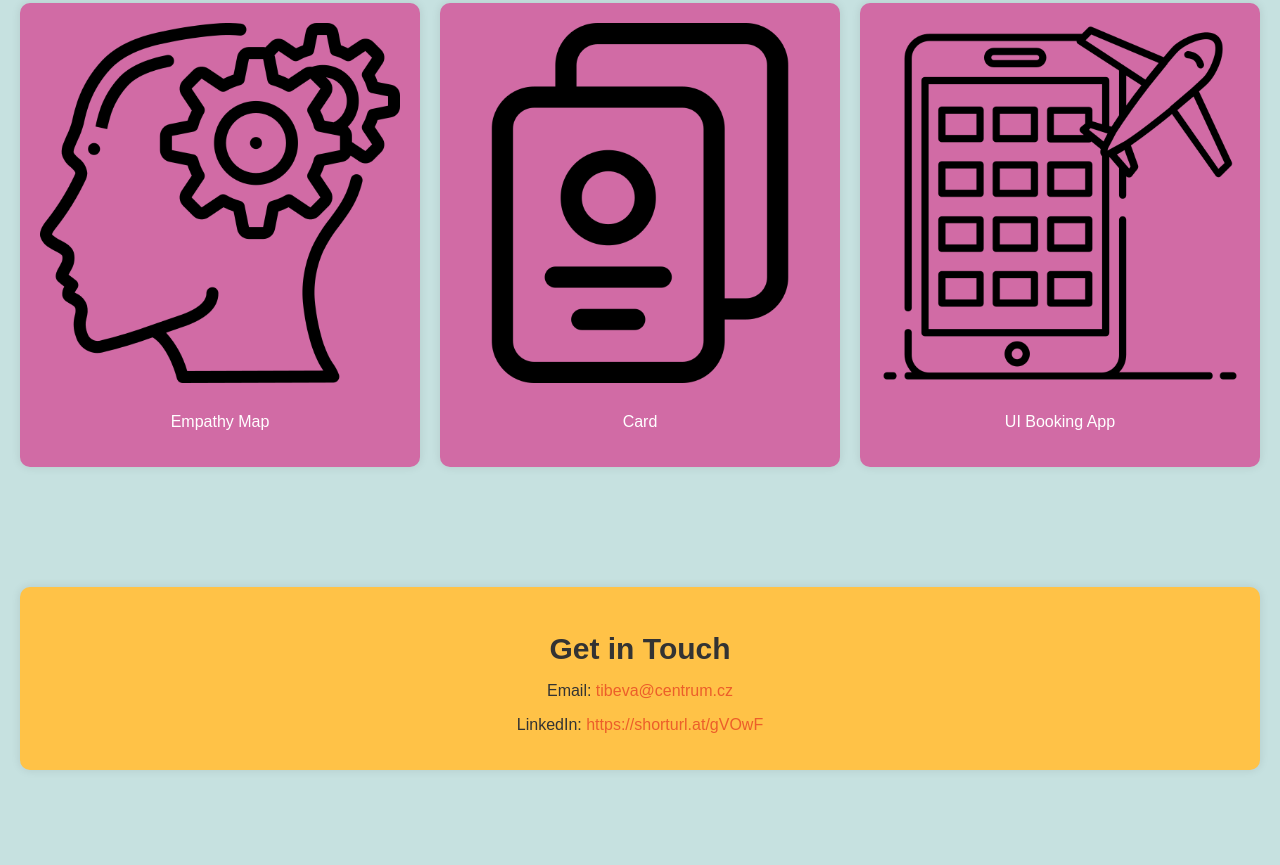
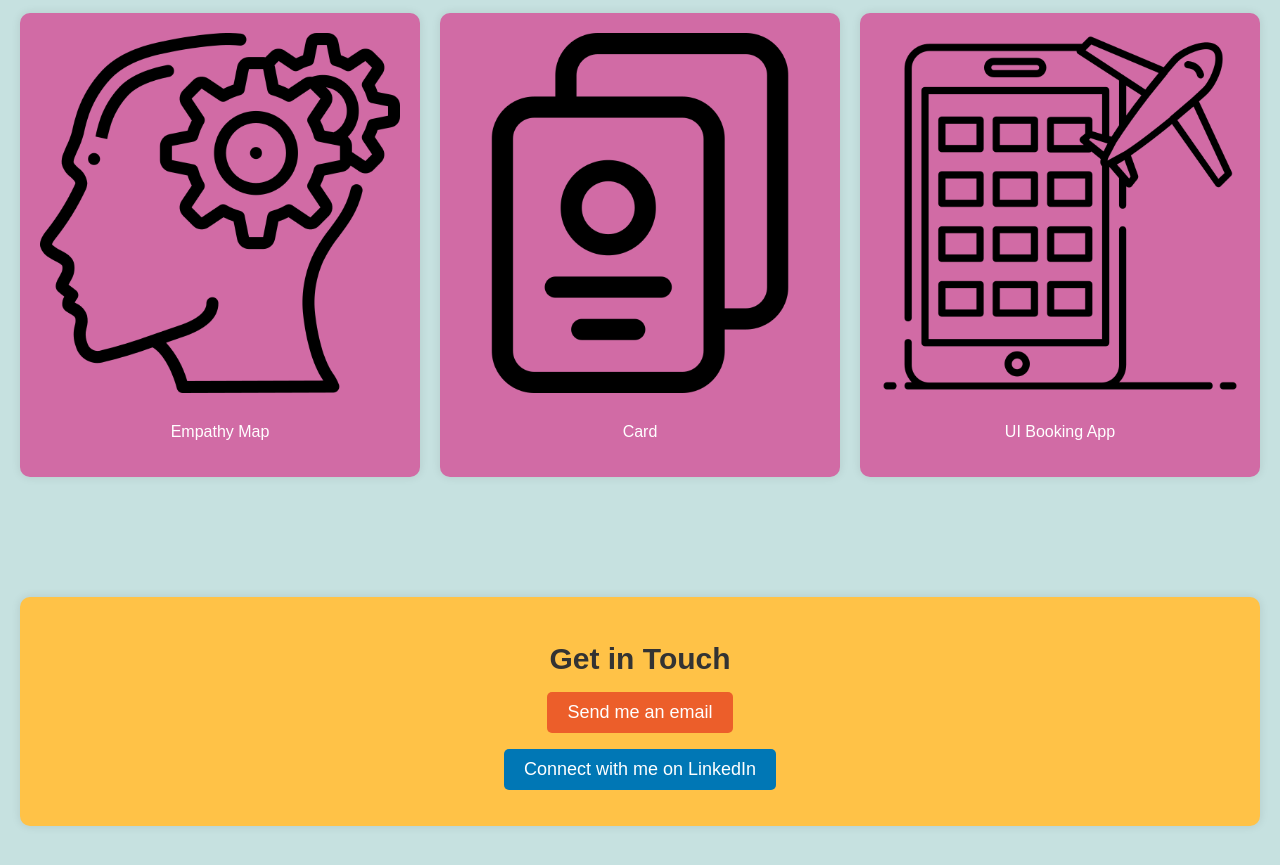
Before and after one commit to tibeva/Projekt-8, a plain HTML site: page index.html in a window 1280 px wide. Shown: the part 1494-2359 px from the top of the page. Before the commit the page ends 2324 px from the top, so only its background shows below. Drawn offline with Linux system fonts and the light colour scheme.

Commit message:
footer adjustement

```diff
--- a/index.html
+++ b/index.html
@@ -115,12 +115,14 @@
           <div class="box large">
             <h2>Get in Touch</h2>
             <p>
-              Email:
-              <a href="mailto:your.email@example.com">tibeva@centrum.cz</a>
+              <a href="mailto:tibeva@centrum.cz" class="email-button"
+                >Send me an email</a
+              >
             </p>
             <p>
-              LinkedIn:
-              <a href="#">https://shorturl.at/gVOwF</a>
+              <a href="https://shorturl.at/gVOwF" class="linkedin-button"
+                >Connect with me on LinkedIn</a
+              >
             </p>
           </div>
         </div>
--- a/styles.css
+++ b/styles.css
@@ -81,11 +81,8 @@ body {
 }
 
 .skills .bento-grid {
-  grid-template-columns: repeat(
-    5,
-    1fr
-  ); /* Ensure all five boxes are in one line */
-  gap: 10px;
+  grid-template-columns: repeat(5, 1fr);
+  gap: 20px;
 }
 
 .skills .box:not(.large) {
@@ -130,6 +127,34 @@ footer a {
   text-decoration: none;
 }
 
+.email-button,
+.linkedin-button {
+  display: inline-block;
+  padding: 10px 20px;
+  font-size: 18px;
+  text-decoration: none;
+  border-radius: 5px;
+  transition: background-color 0.3s;
+}
+
+.email-button {
+  background-color: #ec5e2a;
+  color: white;
+}
+
+.email-button:hover {
+  background-color: #b8441f;
+}
+
+.linkedin-button {
+  background-color: #0077b5;
+  color: white;
+}
+
+.linkedin-button:hover {
+  background-color: #005582;
+}
+
 @media (max-width: 768px) {
   .bento-grid {
     grid-template-columns: 1fr;
@@ -140,9 +165,6 @@ footer a {
   }
 
   .skills .bento-grid {
-    grid-template-columns: repeat(
-      2,
-      1fr
-    ); /* Stack boxes two per line on small screens */
+    grid-template-columns: repeat(2, 1fr);
   }
 }
```
